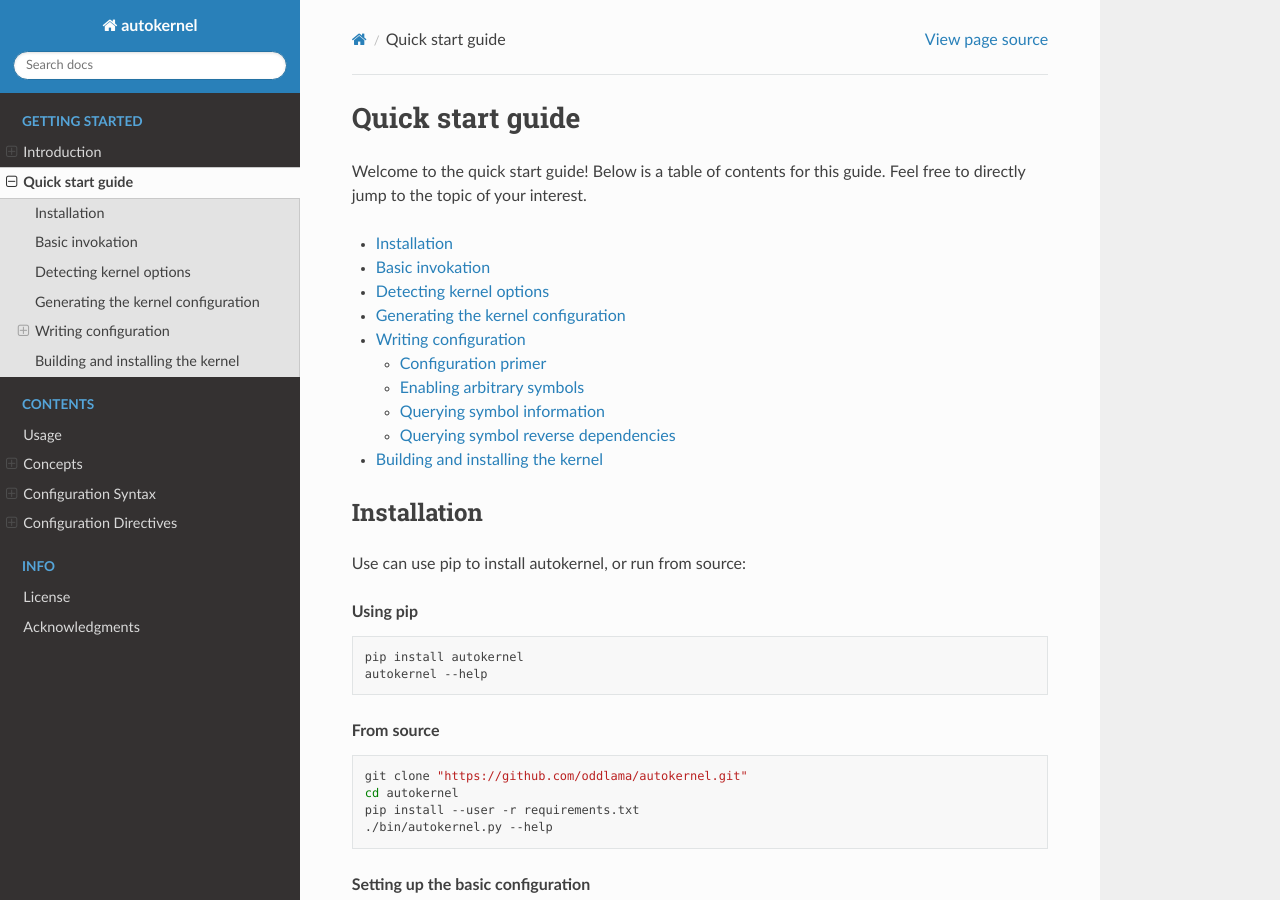
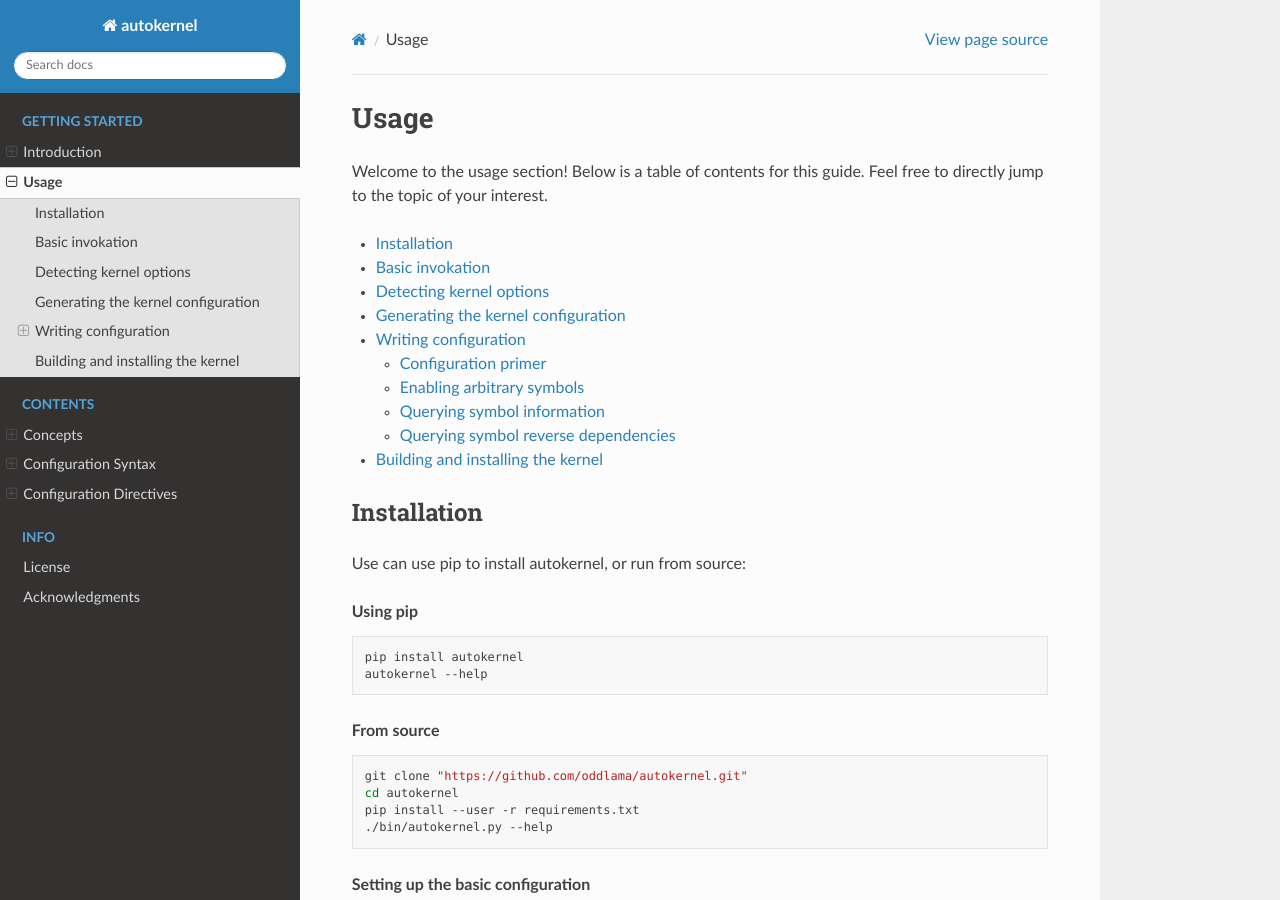
Before and after one commit to oddlama/autokernel, a Sphinx documentation site: the page built from docs/quick-start-guide.rst, in a window 1280 px wide and 900 px high. Built offline with Sphinx 7.4.7 and the Read the Docs theme 2.0.0, drawn with Linux system fonts in a browser that asks for light colours; pages that are not in the unit, such as notebooks, are missing from menus.

Commit message:
Prepare swapping of quick-start-guide.rst and usage.rst

```diff
--- a/docs/quick-start-guide.rst
+++ b/docs/quick-start-guide.rst
@@ -1,9 +1,9 @@
-.. _quick-start-guide:
+.. _usage:
 
-Quick start guide
-=================
+Usage
+=====
 
-Welcome to the quick start guide! Below is a table of contents for this
+Welcome to the usage section! Below is a table of contents for this
 guide. Feel free to directly jump to the topic of your interest.
 
 .. contents::
--- a/docs/usage.rst
+++ /dev/null
@@ -1,4 +0,0 @@
-.. _usage:
-
-Usage
-=====
```
